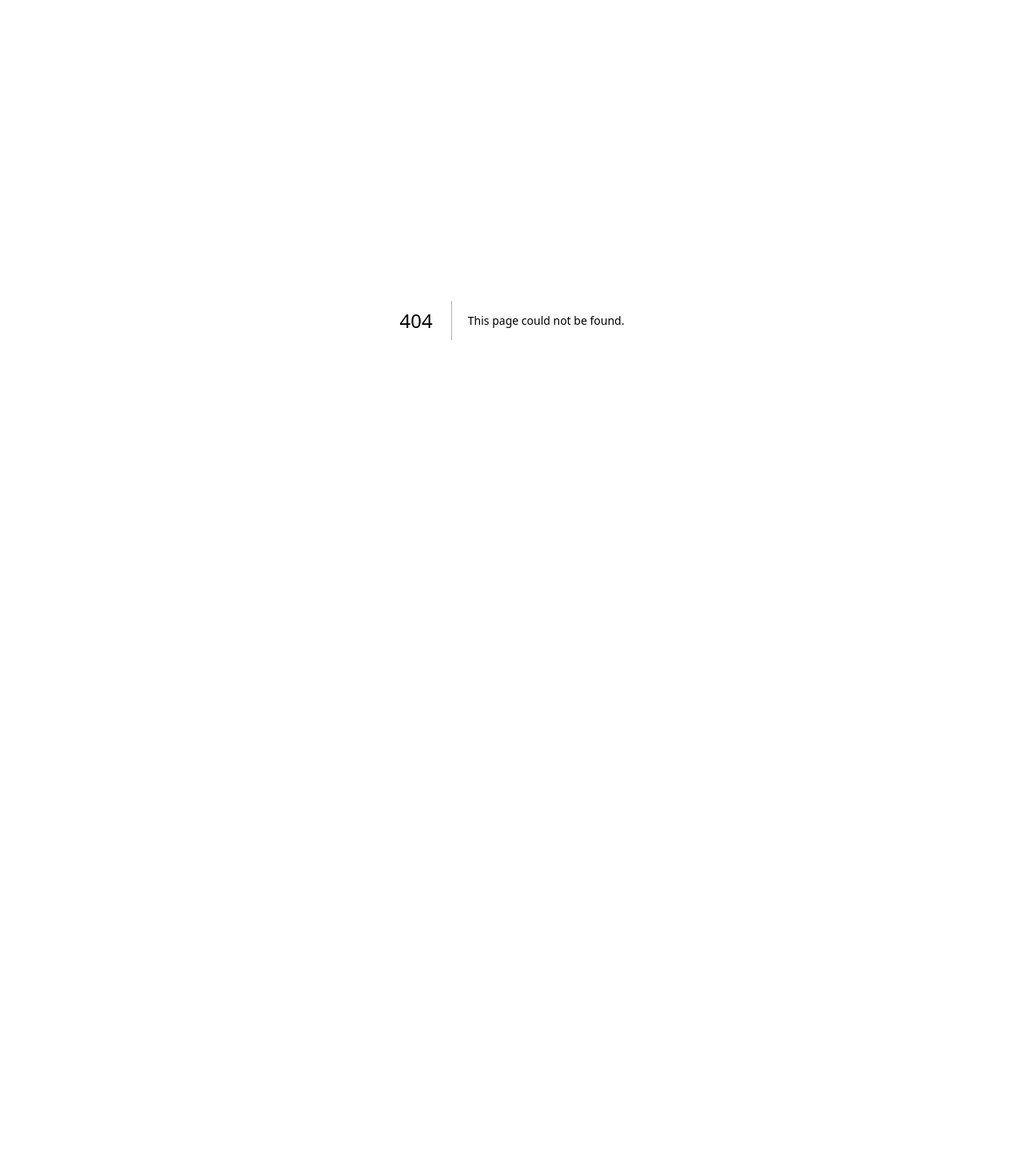
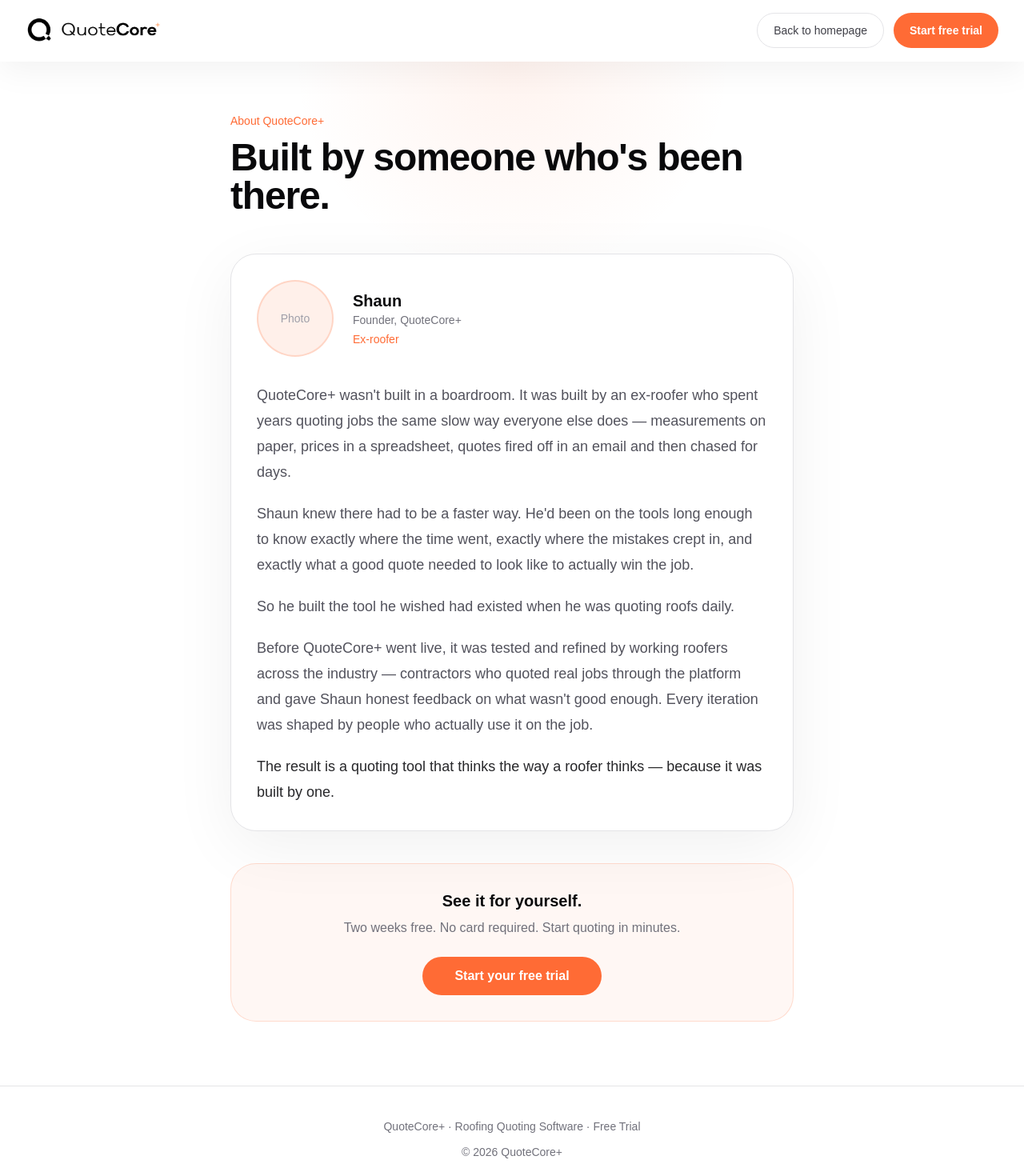
Before and after one commit to barrytheai/quotecore, a Next.js app: page /about in a window 1280 px wide. Before the commit this address had no page. Shown: the top 1470 px of the page at 80% size. Before the commit the page ends 800 px from the top, so only its background shows below. Built offline with nearby package versions, Linux system fonts and the light colour scheme.

Commit message:
feat: about page, founder section on homepage, footer links

```diff
--- /dev/null
+++ b/app/about/page.tsx
@@ -0,0 +1,104 @@
+import type { Metadata } from "next";
+
+export const metadata: Metadata = {
+  title: "About | QuoteCore+",
+  description: "QuoteCore+ was built by an ex-roofer who got sick of quoting jobs the hard way. Meet Shaun and the story behind the software.",
+};
+
+export default function AboutPage() {
+  return (
+    <>
+      <main className="min-h-screen bg-white text-zinc-950">
+        {/* Header */}
+        <header className="sticky top-0 z-50 border-b border-white/60 bg-white/68 shadow-[0_8px_30px_rgba(255,255,255,0.25)_inset,0_12px_40px_rgba(0,0,0,0.05)] backdrop-blur-[24px]">
+          <div className="mx-auto flex max-w-7xl items-center justify-between px-6 py-4 lg:px-8">
+            <a href="/" className="flex items-center gap-3">
+              <img src="/MainQCP.png" alt="QuoteCore+" className="h-10 w-auto" />
+            </a>
+            <div className="flex items-center gap-3">
+              <a href="/" className="inline-flex min-h-11 items-center justify-center rounded-full border border-zinc-200 bg-white px-5 py-2.5 text-sm font-medium text-zinc-700 hover:bg-zinc-50 transition-colors">
+                Back to homepage
+              </a>
+              <a
+                href="/free-trial"
+                className="inline-flex min-h-11 items-center justify-center rounded-full bg-[#FF6B35] px-5 py-2.5 text-sm font-semibold text-white transition-colors hover:bg-[#e85d2b]"
+              >
+                Start free trial
+              </a>
+            </div>
+          </div>
+        </header>
+
+        {/* Hero */}
+        <section className="relative overflow-hidden pb-12 pt-16">
+          <div className="absolute inset-0 bg-[radial-gradient(circle_at_top,rgba(255,107,53,0.08),transparent_40%)]" />
+          <div className="relative mx-auto max-w-3xl px-6 lg:px-8">
+            <p className="text-sm font-medium text-[#FF6B35]">About QuoteCore+</p>
+            <h1 className="mt-3 text-4xl font-semibold tracking-tight sm:text-5xl">
+              Built by someone who's been there.
+            </h1>
+          </div>
+        </section>
+
+        {/* Founder section */}
+        <section className="mx-auto max-w-3xl px-6 pb-20 lg:px-8">
+          <div className="rounded-[2rem] border border-zinc-200 bg-white p-8 shadow-[0_20px_80px_rgba(0,0,0,0.06)]">
+            {/* Photo placeholder */}
+            <div className="mb-8 flex items-center gap-6">
+              <div className="flex h-24 w-24 shrink-0 items-center justify-center rounded-full bg-[#FF6B35]/10 border-2 border-[#FF6B35]/20 text-sm text-zinc-400">
+                {/* Replace with: <img src="/shaun.jpg" alt="Shaun" className="h-24 w-24 rounded-full object-cover" /> */}
+                Photo
+              </div>
+              <div>
+                <p className="text-xl font-semibold">Shaun</p>
+                <p className="text-sm text-zinc-500">Founder, QuoteCore+</p>
+                <p className="mt-1 text-sm text-[#FF6B35]">Ex-roofer</p>
+              </div>
+            </div>
+
+            <div className="space-y-5 text-lg leading-8 text-zinc-600">
+              <p>
+                QuoteCore+ wasn't built in a boardroom. It was built by an ex-roofer who spent years quoting jobs the same slow way everyone else does — measurements on paper, prices in a spreadsheet, quotes fired off in an email and then chased for days.
+              </p>
+              <p>
+                Shaun knew there had to be a faster way. He'd been on the tools long enough to know exactly where the time went, exactly where the mistakes crept in, and exactly what a good quote needed to look like to actually win the job.
+              </p>
+              <p>
+                So he built the tool he wished had existed when he was quoting roofs daily.
+              </p>
+              <p>
+                Before QuoteCore+ went live, it was tested and refined by working roofers across the industry — contractors who quoted real jobs through the platform and gave Shaun honest feedback on what wasn't good enough. Every iteration was shaped by people who actually use it on the job.
+              </p>
+              <p className="font-medium text-zinc-800">
+                The result is a quoting tool that thinks the way a roofer thinks — because it was built by one.
+              </p>
+            </div>
+          </div>
+
+          {/* CTA */}
+          <div className="mt-10 rounded-[2rem] border border-[#FF6B35]/20 bg-[#FF6B35]/5 p-8 text-center">
+            <p className="text-xl font-semibold text-zinc-950">See it for yourself.</p>
+            <p className="mt-2 text-zinc-500">Two weeks free. No card required. Start quoting in minutes.</p>
+            <a
+              href="/free-trial"
+              className="mt-6 inline-flex min-h-12 items-center justify-center rounded-full bg-[#FF6B35] px-10 py-3 text-base font-semibold text-white transition-colors hover:bg-[#e85d2b]"
+            >
+              Start your free trial
+            </a>
+          </div>
+        </section>
+
+        <footer className="border-t border-zinc-200 py-10 text-center text-sm text-zinc-500">
+          <p>
+            <a href="/" className="hover:text-zinc-800">QuoteCore+</a>
+            {" · "}
+            <a href="/roofing-quoting-software" className="hover:text-zinc-800">Roofing Quoting Software</a>
+            {" · "}
+            <a href="/free-trial" className="hover:text-zinc-800">Free Trial</a>
+          </p>
+          <p className="mt-3">© 2026 QuoteCore+</p>
+        </footer>
+      </main>
+    </>
+  );
+}
--- a/app/page.tsx
+++ b/app/page.tsx
@@ -464,6 +464,43 @@
           </div>
         </section>
 
+        {/* Founder section */}
+        <section className="bg-[#FF6B35]/5 py-20">
+          <div className="mx-auto max-w-7xl px-6 lg:px-8">
+            <div className="grid items-center gap-12 lg:grid-cols-2">
+              <div>
+                <p className="text-sm font-medium text-[#FF6B35]">Why QuoteCore+</p>
+                <h2 className="mt-3 text-3xl font-semibold sm:text-4xl">
+                  Built by a roofer who got sick of quoting jobs the hard way.
+                </h2>
+                <p className="mt-5 text-lg leading-8 text-zinc-600">
+                  QuoteCore+ was built by Shaun — an ex-roofer who knew exactly where the time went, where the mistakes crept in, and what a winning quote needed to look like. He built the tool he wished had existed when he was on the tools every day.
+                </p>
+                <p className="mt-4 text-lg leading-8 text-zinc-600">
+                  Before launch, it was tested and refined by working roofers across the industry. Every iteration shaped by people who actually use it on the job.
+                </p>
+                <a
+                  href="/about"
+                  className="mt-8 inline-flex min-h-11 items-center justify-center rounded-full border border-zinc-300 bg-white px-6 py-2.5 text-sm font-medium text-zinc-700 transition-colors hover:bg-zinc-50"
+                >
+                  Read Shaun's story
+                </a>
+              </div>
+              <div className="flex justify-center lg:justify-end">
+                <div className="relative">
+                  {/* Replace with: <img src="/shaun.jpg" alt="Shaun, founder of QuoteCore+" className="h-80 w-80 rounded-[2rem] object-cover shadow-[0_30px_80px_rgba(0,0,0,0.12)]" /> */}
+                  <div className="flex h-80 w-80 items-center justify-center rounded-[2rem] border-2 border-dashed border-[#FF6B35]/30 bg-white text-sm text-zinc-400 shadow-sm">
+                    Shaun's photo coming soon
+                  </div>
+                  <div className="absolute -bottom-4 -right-4 rounded-[1.25rem] bg-[#FF6B35] px-5 py-3 text-sm font-semibold text-white shadow-lg">
+                    Ex-roofer. Now building tools for them.
+                  </div>
+                </div>
+              </div>
+            </div>
+          </div>
+        </section>
+
         <section id="pricing" className="bg-zinc-950 py-24 text-white">
           <div className="mx-auto max-w-7xl px-6">
             <div className="max-w-2xl">
@@ -543,6 +580,10 @@
         <footer className="border-t border-zinc-200 py-10 text-center text-sm text-zinc-500">
           <p>
             <a href="/roofing-quoting-software" className="hover:text-zinc-800">Roofing Quoting Software</a>
+            {" · "}
+            <a href="/about" className="hover:text-zinc-800">About</a>
+            {" · "}
+            <a href="/blog" className="hover:text-zinc-800">Blog</a>
             {" · "}
             <a href="/free-trial" className="hover:text-zinc-800">Free Trial</a>
           </p>
--- a/app/sitemap.ts
+++ b/app/sitemap.ts
@@ -17,6 +17,12 @@
       priority: 0.9,
     },
     {
+      url: `${base}/about`,
+      lastModified: new Date(),
+      changeFrequency: "monthly",
+      priority: 0.6,
+    },
+    {
       url: `${base}/blog`,
       lastModified: new Date(),
       changeFrequency: "weekly",
```
